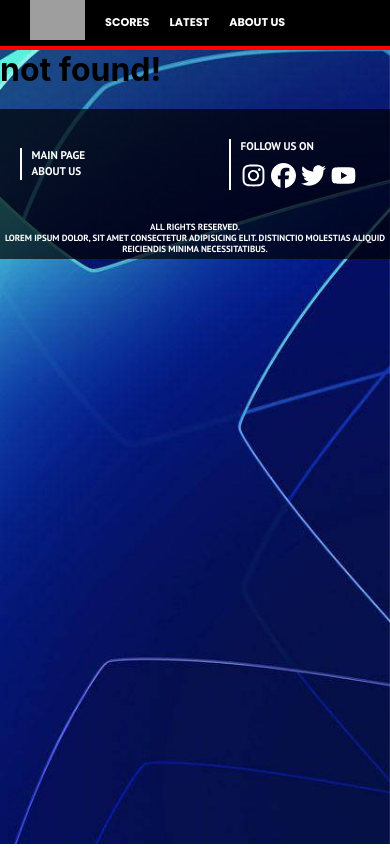
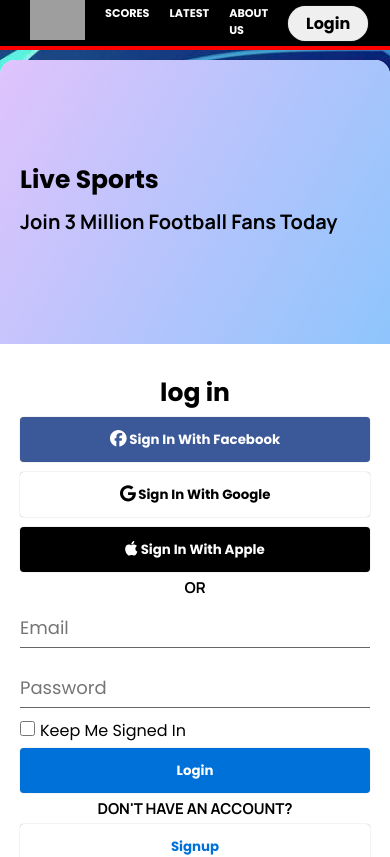
Before and after one commit to mohseninho/live-sports, a React (Create React App) app: page /login in a window 390 px wide. Shown: the top 857 px of the page. Built offline with nearby package versions, Linux system fonts and the light colour scheme; grey boxes are pictures that could not be loaded.

Commit message:
login page completed(responsive)

```diff
--- a/public/index.html
+++ b/public/index.html
@@ -28,6 +28,7 @@
     <link rel="preconnect" href="https://fonts.gstatic.com" crossorigin>
     <link href="https://fonts.googleapis.com/css2?family=Poppins:wght@400;500;700&display=swap" rel="stylesheet">
     <link href="https://fonts.googleapis.com/css2?family=PT+Sans:wght@400;700&family=Poppins:wght@400;500;700&display=swap" rel="stylesheet">
+    <link href="https://fonts.googleapis.com/css2?family=Manrope:wght@200..800&display=swap" rel="stylesheet">
     <title>React App</title>
   </head>
   <body>
--- a/src/App.js
+++ b/src/App.js
@@ -8,6 +8,7 @@ import Match from "./pages/match/Match";
 import AboutUs from "./pages/aboutUs/AboutUs";
 import Players from "./pages/players/Players";
 import Competition from "./pages/competition/Competition";
+import Login from "./pages/Login/Login";
 
 function App() {
     return (
@@ -17,6 +18,7 @@ function App() {
                 <Routes>
                     <Route path="*" element={<NotFound />} />
                     <Route path="/" element={<Main />} />
+                    <Route path="/login" element={<Login />} />
                     <Route path="/match/:id" element={<Match />} />
                     <Route path="/about" element={<AboutUs />} />
                     <Route path="/players/:id" element={<Players />} />
--- a/src/components/Header/Header.jsx
+++ b/src/components/Header/Header.jsx
@@ -5,20 +5,25 @@ import { Link } from "react-router-dom";
 function NavBar() {
     return (
         <div className={style.header}>
-            <Link to = "/">
+            <div className={style.nav}>
+                <Link to="/">
                     <img src={logo} alt="logo" className={style.logo} />
                 </Link>
                 <ul className={style.menu}>
                     <li>
-                    <Link to = "/scores">scores</Link>
+                        <Link to="/scores">scores</Link>
                     </li>
                     <li>
-                    <Link to = "/latest">latest</Link>
+                        <Link to="/latest">latest</Link>
                     </li>
                     <li>
-                    <Link to = "/about">about us</Link>
+                        <Link to="/about">about us</Link>
                     </li>
                 </ul>
+            </div>
+            <Link to="/login">
+                <button className={style.loginBtn}>login</button>
+            </Link>
         </div>
     );
 }
--- a/src/components/Header/header.module.css
+++ b/src/components/Header/header.module.css
@@ -1,28 +1,46 @@
-.header{
+* {
+    font-family: "Poppins", sans-serif;
+}
+
+.header {
     width: 100%;
     height: 60px;
     display: flex;
-    justify-content: start;
+    justify-content: space-between;
     align-items: center;
     padding: 0px 50px;
     background-color: rgb(0, 0, 0);
     border-bottom: 4px solid red;
-    font-family: "Poppins", sans-serif;
     font-size: 16px;
 }
 
-.logo{
+.nav {
+    display: flex;
+    justify-content: center;
+    align-items: center;
+}
+
+.loginBtn {
+    width: 80px;
+    height: 35px;
+    border-radius: 999px;
+    border: none;
+    font-size: 1em;
+    font-weight: bold;
+}
+
+.logo {
     width: 80px;
     cursor: pointer;
 }
 
-.menu{
+.menu {
     margin-left: 20px;
     color: white;
     display: flex;
 }
 
-.menu li{
+.menu li {
     margin-right: 20px;
     list-style: none;
     font-weight: bold;
@@ -33,36 +51,36 @@
     transition: 0.2s;
 }
 
-.menu li:hover{
+.menu li:hover {
     border-bottom: 2px solid chocolate;
 }
 
 @media screen and (max-width : 800px) {
-    .header{
+    .header {
         padding: 0px 40px;
     }
 
-    .logo{
+    .logo {
         width: 70px;
     }
 
-    .menu li{
+    .menu li {
         font-size: 0.8em;
     }
 }
 
 @media screen and (max-width : 600px) {
 
-    .header{
+    .header {
         height: 50px;
         padding: 0 30px;
     }
 
-    .logo{
+    .logo {
         width: 55px;
     }
 
-    .menu li{
+    .menu li {
         font-size: 0.7em;
     }
 }
--- a/src/components/LiveMatch/LiveMatch.jsx
+++ b/src/components/LiveMatch/LiveMatch.jsx
@@ -5,7 +5,9 @@ function LiveMatch(props){
             <div className={style.competition}>
                 <img className={style.competitionImg} src={props.data.competition.competitionLogoUrl} alt="competition logo" />
             </div>
-            <p className={style.matchStatus}>{props.data.live ? `${props.data.minute}'` : "FT"}</p>
+            <div className={style.matchStatus}>
+                <p>{props.data.live ? `${props.data.minute}'` : "FT"}</p>
+            </div>
             <div className={style.matchInfo}>
                 <div className={style.team_A}>
                     <p className={style.team_A_name}>{props.data.teams[0].team}</p>
--- a/src/components/LiveMatch/liveMatch.module.css
+++ b/src/components/LiveMatch/liveMatch.module.css
@@ -90,6 +90,8 @@ p{
     height: 40px;
 }
 
+
+
 @media screen and (max-width : 800px) {
 
     .liveMatchWrapper{
@@ -156,7 +158,7 @@ p{
         display: none;
     }
 
-    .matchStatus{
+    .matchStatus p{
         font-size: 0.5em;
     }
 }
--- a/src/components/News/news.module.css
+++ /dev/null
@@ -1,8 +0,0 @@
-.wrapper{
-    width: 90%;
-    height: 50px;
-    display: flex;
-    justify-content: start;
-    align-items: center;
-    background: rgba(255, 255, 255, 0.4);
-}
--- /dev/null
+++ b/src/pages/Login/Login.jsx
@@ -0,0 +1,49 @@
+import style from "./login.module.css"
+import { FontAwesomeIcon } from "@fortawesome/react-fontawesome";
+import { faGoogle, faFacebook, faApple } from "@fortawesome/free-brands-svg-icons";
+function Login() {
+    return (
+        <div className={style.container}>
+            <div className={style.wrapper}>
+                <div className={style.infoSide}>
+                    <h1>live Sports</h1>
+                    <div className={style.info}>
+                        <h2>Join 3 million football fans today</h2>
+                        <ul>
+                            <li>Watch live and on-demand</li>
+                            <li>Play games and challenge your friends</li>
+                            <li>Win money-can’t-buy prizes</li>
+                            <li>Apply for tickets to Europe’s biggest games</li>
+                        </ul>
+                    </div>
+                    <div className={style.logos}>
+                        <img src="https://img.uefa.com/imgml/uefacom/ucl/2021/logos/logo_dark.svg" alt="logo" />
+                        <img src="https://img.uefa.com/imgml/uefacom/euro2024/rebrand/euro2024_onDark.png" alt="logo" />
+                        <img src="https://img.uefa.com/imgml/uefacom/myuefa/login/UEFATV.svg" alt="logo" />
+                        <img src="https://img.uefa.com/imgml/uefacom/myuefa/login/UEFAGAMING.svg" alt="logo" />
+                    </div>
+                </div>
+                <div className={style.formSide}>
+                    <h1>log in</h1>
+
+                    <button className={style.signFacebook}><FontAwesomeIcon icon={faFacebook} size="lg"></FontAwesomeIcon> sign in with facebook</button>
+                    <button className={style.signGoogle}><FontAwesomeIcon icon={faGoogle} size="lg"></FontAwesomeIcon> sign in with google</button>
+                    <button className={style.signApple}><FontAwesomeIcon icon={faApple} size="lg"></FontAwesomeIcon> sign in with apple</button>
+                    <p>or</p>
+                    <form action="#" className={style.loginForm}>
+                        <input type="text" className={style.emailInput} placeholder="Email" />
+                        <input type="password" className={style.passwordInput} placeholder="Password" />
+                        <div className={style.keepMeCheckBox}>
+                            <label><input type="checkbox" name="checkbox" value="value" />keep me signed in</label>
+                        </div>
+                    </form>
+                    <button type="submit" className={style.loginBtn}>login</button>
+                    <p>don't have an account?</p>
+                    <button className={style.signupBtn}>signup</button>
+                </div>
+            </div>
+        </div>
+    );
+}
+
+export default Login;
--- /dev/null
+++ b/src/pages/Login/login.module.css
@@ -0,0 +1,271 @@
+* {
+    font-family: "Poppins", sans-serif;
+    -webkit-touch-callout: none;
+    -webkit-user-select: none;
+    -khtml-user-select: none;
+    -moz-user-select: none;
+    -ms-user-select: none;
+    user-select: none;
+}
+
+p {
+    font-family: "Manrope", sans-serif;
+    font-size: 15px;
+}
+
+label {
+    cursor: pointer;
+}
+
+button {
+    width: 90%;
+    height: 50px;
+    margin: 5px 0;
+    text-transform: capitalize;
+    font-weight: bold;
+    border: none;
+    box-shadow: 0 0 1px #888;
+    border-radius: 4px;
+    cursor: pointer;
+}
+
+.container {
+    width: 100%;
+    height: 100vh;
+    display: flex;
+    justify-content: center;
+    align-items: start;
+    margin-top: 10px;
+}
+
+.wrapper {
+    width: 70%;
+    height: 90%;
+    background-color: #fff;
+    border-radius: 15px;
+    display: flex;
+    justify-content: center;
+    align-items: center;
+}
+
+.infoSide {
+    flex: 1;
+    height: 100%;
+    border-radius: 15px 0 0 15px;
+    background: linear-gradient(120deg, #e0c3fc 0%, #8ec5fc 100%);
+    display: flex;
+    justify-content: space-between;
+    align-items: start;
+    flex-direction: column;
+    padding: 40px;
+    text-transform: capitalize;
+}
+
+.info h2 {
+    font-family: "Manrope", sans-serif;
+    font-size: 40px;
+    line-height: 45px;
+}
+
+.info ul {
+    margin-top: 25px;
+    line-height: 35px;
+}
+
+
+.logos img {
+    width: 40px;
+    height: 40px;
+    margin-right: 10px;
+}
+
+.formSide {
+    flex: 1;
+    height: 100%;
+    padding: 40px;
+    background-color: #fff;
+    display: flex;
+    justify-content: space-between;
+    align-items: center;
+    flex-direction: column;
+    border-radius: 0 15px 15px 0;
+}
+
+.loginForm {
+    display: flex;
+    justify-content: center;
+    align-items: center;
+    flex-direction: column;
+    width: 90%;
+}
+
+
+.emailInput,
+.passwordInput {
+    width: 100%;
+    height: 50px;
+    border: none;
+    outline: none;
+    background-color: transparent;
+    border-bottom: 1px solid #666;
+    font-size: 18px;
+    margin: 10px 0;
+}
+
+.keepMeCheckBox {
+    width: 100%;
+    display: flex;
+    justify-content: start;
+    align-items: center;
+    flex-direction: row-reverse;
+    text-transform: capitalize;
+}
+
+.keepMeCheckBox input {
+    width: 15px;
+    height: 15px;
+    margin-right: 5px;
+}
+
+.signApple,
+.signFacebook,
+.signGoogle,
+.loginBtn,
+.signupBtn {
+    transition: 0.4s;
+}
+
+.signFacebook {
+    background-color: #3B5998;
+    color: #fff;
+}
+
+.signFacebook:hover {
+    background-color: #4768b0;
+}
+
+.signGoogle {
+    background-color: #fff;
+    color: #000;
+}
+
+.signGoogle:hover {
+    background-color: #f1f1f1;
+}
+
+.signApple {
+    background-color: #000;
+    color: #fff;
+}
+
+.signApple:hover {
+    background-color: #272727;
+}
+
+.loginBtn {
+    background-color: #0071D8;
+    color: #fff;
+}
+
+.loginBtn:hover {
+    background-color: #0a7fec;
+}
+
+.signupBtn {
+    background-color: #fff;
+    color: #0071D8;
+}
+
+.signupBtn:hover {
+    background-color: #0071D8;
+    color: #fff;
+}
+
+@media screen and (max-width : 1000px) {
+    .wrapper {
+        width: 80%;
+    }
+}
+
+@media screen and (max-width : 800px) {
+    .wrapper {
+        width: 90%;
+        flex-direction: column;
+        min-height: 100vh;
+    }
+
+    h1 {
+        font-size: 22px;
+    }
+
+    .infoSide {
+        width: 100%;
+        border-radius: 15px 15px 0 0;
+        padding: 20px 50px;
+    }
+
+    .formSide {
+        width: 100%;
+        border-radius: 0 0 15px 15px;
+        padding: 20px 50px;
+    }
+
+    .info h2 {
+        font-size: 20px;
+    }
+
+    .info ul {
+        margin-top: 5px;
+        font-size: 12px;
+        line-height: 25px;
+    }
+
+    .emailInput,
+    .passwordInput {
+        height: 40px;
+    }
+
+    button {
+        height: 45px;
+    }
+
+    .logos {
+        display: none;
+    }
+}
+
+@media screen and (max-width : 600px) {
+    .wrapper {
+        width: 100%;
+    }
+
+    h1 {
+        font-size: 25px;
+    }
+
+    .infoSide {
+        justify-content: center;
+        padding: 20px 20px;
+    }
+
+    .formSide {
+        width: 100%;
+        padding: 30px 20px;
+    }
+
+    .loginForm{
+        width: 100%;
+    }
+
+    .info h2 {
+        font-size: 20px;
+    }
+
+    .info ul {
+        display: none;
+    }
+
+    button {
+        width: 100%;
+    }
+}
--- a/src/pages/main/Main.jsx
+++ b/src/pages/main/Main.jsx
@@ -1,9 +1,7 @@
 
 import Banner from "../../components/Banner/Banner.jsx";
-import Footer from "../../components/Footer/Footer.jsx";
-import Header from "../../components/Header/Header.jsx";
 import LiveScoresWrapper from "../../components/LiveScoresWrapper/LiveScoresWrapper.jsx";
-
+import style from "./main.module.css"
 function Main(){
     return(
         <div>
```
Also changed, not shown: src/components/News/News.jsx (deleted, +0 -11 lines), src/pages/main/main.module.css (added), 1 other file (tests, documents, lock files or other folders). Lines whose indentation alone changed are shown as unchanged.
